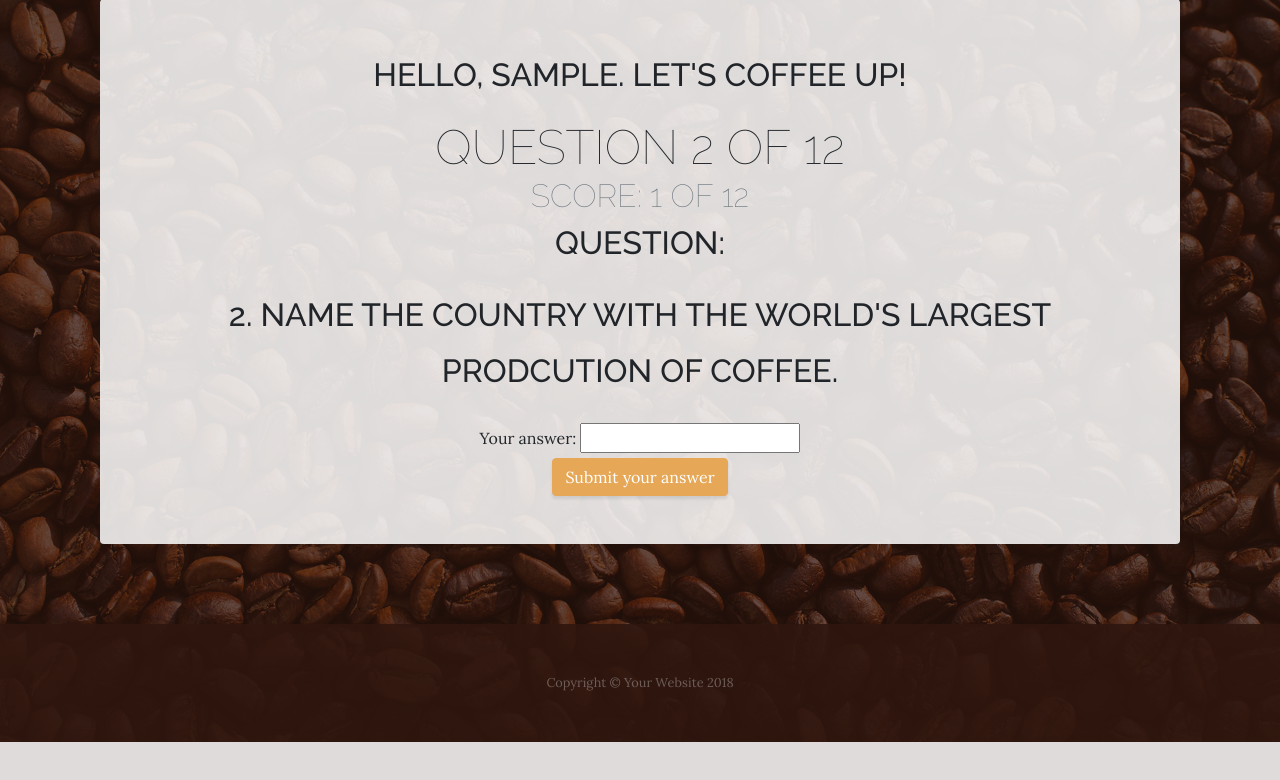
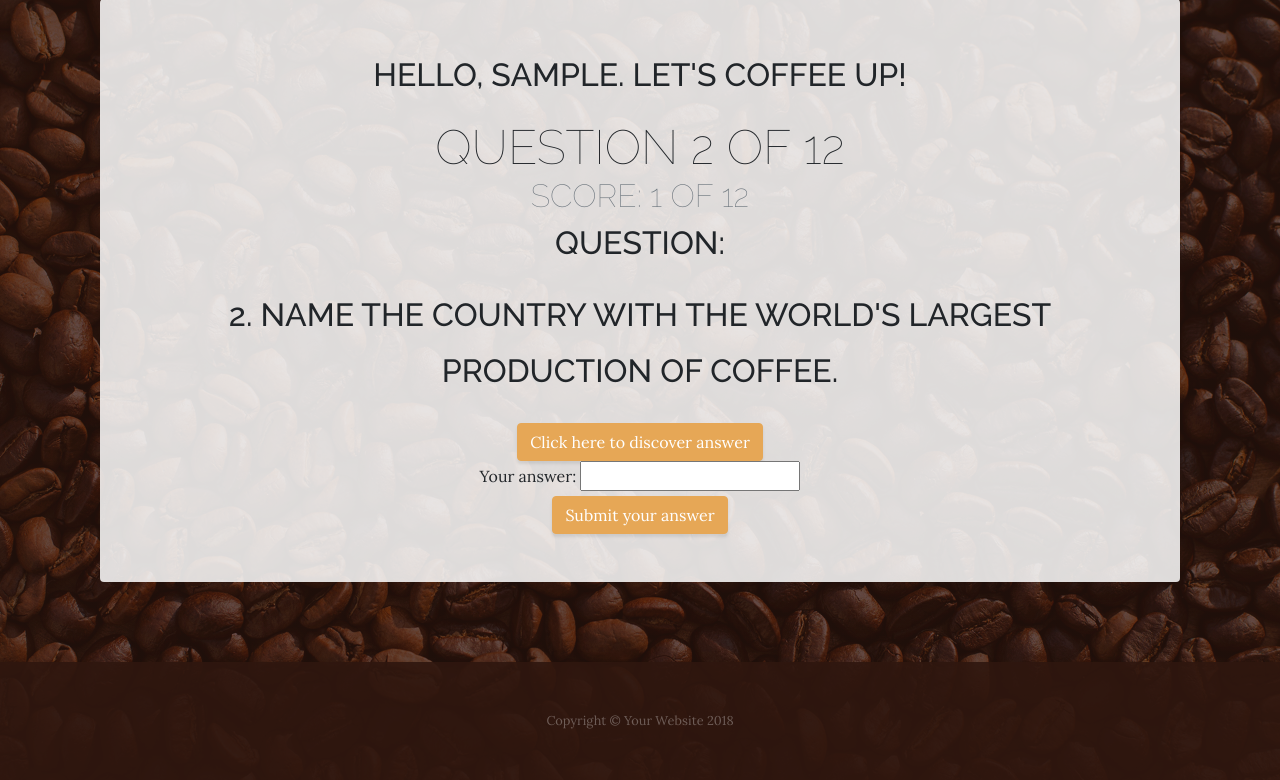
Before and after one commit to Code-Institute-Submissions/python-project-game, a Flask app: page /quiz in a window 1280 px wide. Shown: the part 137-917 px from the top of the page. Before the commit the page ends 879 px from the top, so only its background shows below. Run offline with Flask 2, Linux system fonts and the light colour scheme; the visitor is signed in with stand-in values (Sample User, id 1); some libraries are stand-ins or nearby versions.

Commit message:
trying to get the hint to appear when wanted

```diff
--- a/app.py
+++ b/app.py
@@ -67,12 +67,12 @@ def get_coffee_quiz():
 
     #Now we get the number of riddles in our quiz
     number_of_questions = len(riddles)
-    print("coffee_image is: ", coffee_image)
 
     if request.method == "GET":
         # print("I am here in the 'if GET' statement")
         return render_template("quiz.html", coffee_question=coffee_question,
                                             coffee_image=coffee_image,
+                                            coffee_answer=coffee_answer,
                                             username=session["username"],
                                             score=session["score"],
                                             session=session["quiz_num"],
@@ -83,9 +83,10 @@ def get_coffee_quiz():
             # print(request.form)
             #The guess would equal the user's input
             coffee_guess = request.form["answer"].lower()
-            print("correct answer: ", coffee_answer, "user's answer: ", coffee_guess)
+            print("coffee_answer: ", coffee_answer, "coffee_guess:  ", coffee_guess)
             #We need to check that our answer is correct
             if coffee_guess == coffee_answer:
+                print("session num:", session['quiz_num'])
                 if session['quiz_num'] < len(riddles) - 1:
                     #If it is correct, we add 1 to our score and print some feedback
                     print("right!")
@@ -107,6 +108,7 @@ def get_coffee_quiz():
                                                 coffee_question=coffee_question,
                                                 coffee_image=coffee_image,
                                                 coffee_answer=coffee_answer,
+                                                coffee_guess=coffee_guess,
                                                 score=session["score"],
                                                 session=session["quiz_num"],
                                                 number_of_questions=number_of_questions)
@@ -136,6 +138,7 @@ def get_coffee_quiz():
 
             else:
                 print("wrong!")
+                flash("Wrong!")
                 return render_template("quiz.html", username=session["username"],
                                             coffee_question=coffee_question,
                                             coffee_image=coffee_image,
--- a/data/coffee_questions.json
+++ b/data/coffee_questions.json
@@ -6,7 +6,7 @@
         "url": "question-one"
     },
     {
-        "question": "2. Name the country with the world's largest prodcution of coffee.",
+        "question": "2. Name the country with the world's largest production of coffee.",
         "image": "",
         "answer": "brazil",
         "url": "question-two"
--- a/templates/quiz.html
+++ b/templates/quiz.html
@@ -20,7 +20,8 @@
 
             <!--PENDING - Trying to get the "Try Again" collapsible button to
             render when the guess is different to the correct answer-->
-            {% if coffee_guess != coffee_answer %}
+
+            {% if not coffee_guess and session >= 1 %}
             <div id="discover-answer">
                 <button class="btn btn-primary discover-answer" type="button" data-toggle="collapse" data-target="#collapseExample" aria-expanded="false" aria-controls="collapseExample">
                 Click here to discover answer
@@ -32,6 +33,7 @@
                 </div>
             </div>
             {% endif %}
+
             <form method="POST" action="/quiz">
                 <label for="answer">Your answer:</label>
                 <input type="text" id="answer" name="answer" required>
```
